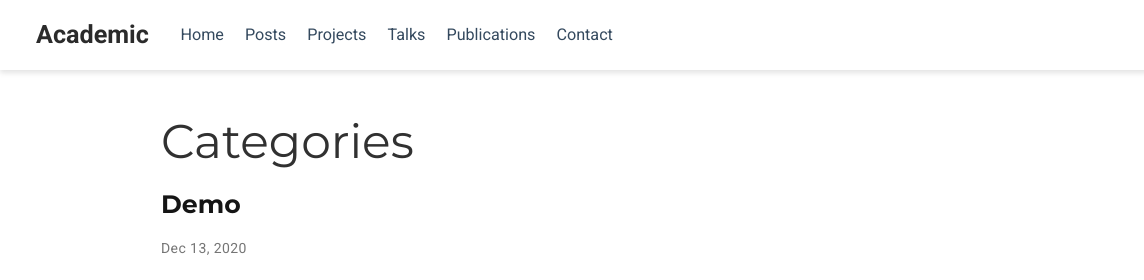
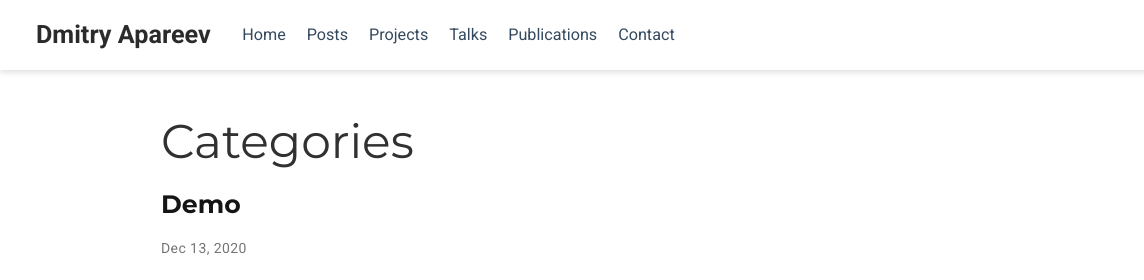
Before and after one commit to DmitryApareev/DmitryApareev.github.io, a plain HTML site: page categories/index.html in a window 1280 px wide. Shown: the top 280 px of the page, 0-1144 px from the left. Drawn offline with Linux system fonts and the light colour scheme; some icons are missing.

Commit message:
Update index.html

```diff
--- a/categories/index.html
+++ b/categories/index.html
@@ -446,7 +446,7 @@
 
 
       <div class="d-none d-lg-inline-flex">
-        <a class="navbar-brand" href="/">Academic</a>
+        <a class="navbar-brand" href="/">Dmitry Apareev</a>
       </div>
 
 
@@ -459,7 +459,7 @@
 
 
       <div class="navbar-brand-mobile-wrapper d-inline-flex d-lg-none">
-        <a class="navbar-brand" href="/">Academic</a>
+        <a class="navbar-brand" href="/">Dmitry Apareev</a>
       </div>
 
 
```
